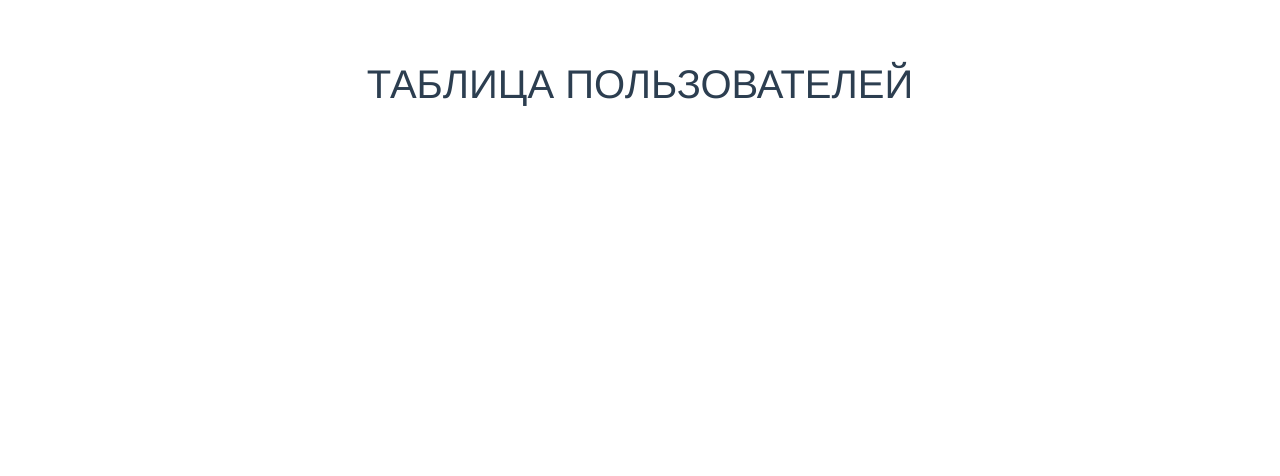
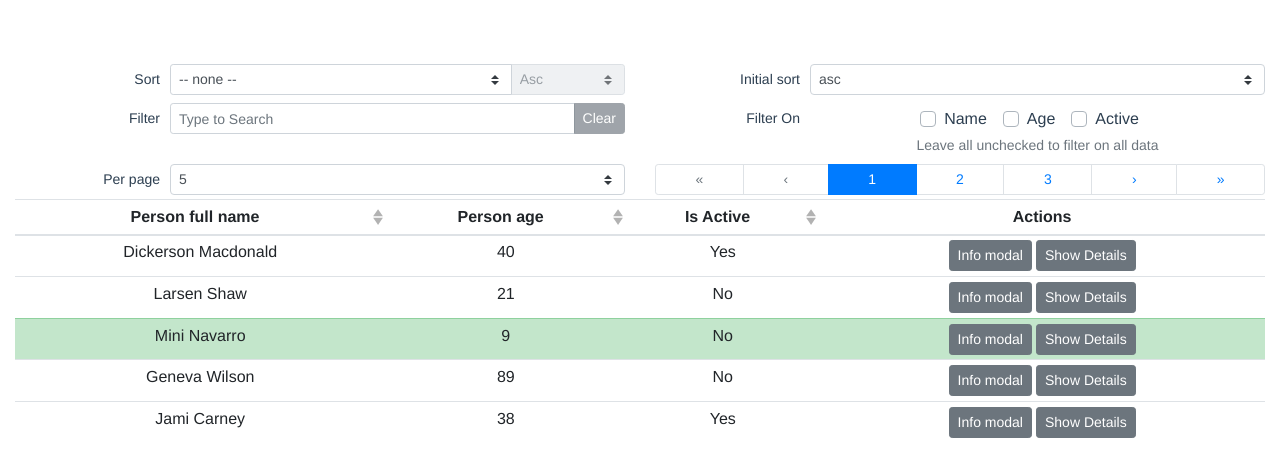
Before and after one commit to zawadzki2778/Empasoft_test, a Vue app: page /UserTable in a window 1280 px wide. Shown: the top 476 px of the page. Built offline with nearby package versions, Linux system fonts and the light colour scheme.

Commit message:
added table width filtration

```diff
--- a/src/pages/InputForm.vue
+++ b/src/pages/InputForm.vue
@@ -23,7 +23,6 @@
 </template>
 
 <script>
-
 export default {
   name: "InputForm",
   data() {
--- a/src/pages/UserTable.vue
+++ b/src/pages/UserTable.vue
@@ -1,11 +1,306 @@
 <template>
-  <div>
-    <h1> ТАБЛИЦА ПОЛЬЗОВАТЕЛЕЙ</h1>
-  </div>
+  <b-container fluid>
+    <!-- User Interface controls -->
+    <b-row>
+      <b-col lg="6" class="my-1">
+        <b-form-group
+          label="Sort"
+          label-for="sort-by-select"
+          label-cols-sm="3"
+          label-align-sm="right"
+          label-size="sm"
+          class="mb-0"
+          v-slot="{ ariaDescribedby }"
+        >
+          <b-input-group size="sm">
+            <b-form-select
+              id="sort-by-select"
+              v-model="sortBy"
+              :options="sortOptions"
+              :aria-describedby="ariaDescribedby"
+              class="w-75"
+            >
+              <template #first>
+                <option value="">-- none --</option>
+              </template>
+            </b-form-select>
+
+            <b-form-select
+              v-model="sortDesc"
+              :disabled="!sortBy"
+              :aria-describedby="ariaDescribedby"
+              size="sm"
+              class="w-25"
+            >
+              <option :value="false">Asc</option>
+              <option :value="true">Desc</option>
+            </b-form-select>
+          </b-input-group>
+        </b-form-group>
+      </b-col>
+
+      <b-col lg="6" class="my-1">
+        <b-form-group
+          label="Initial sort"
+          label-for="initial-sort-select"
+          label-cols-sm="3"
+          label-align-sm="right"
+          label-size="sm"
+          class="mb-0"
+        >
+          <b-form-select
+            id="initial-sort-select"
+            v-model="sortDirection"
+            :options="['asc', 'desc', 'last']"
+            size="sm"
+          ></b-form-select>
+        </b-form-group>
+      </b-col>
+
+      <b-col lg="6" class="my-1">
+        <b-form-group
+          label="Filter"
+          label-for="filter-input"
+          label-cols-sm="3"
+          label-align-sm="right"
+          label-size="sm"
+          class="mb-0"
+        >
+          <b-input-group size="sm">
+            <b-form-input
+              id="filter-input"
+              v-model="filter"
+              type="search"
+              placeholder="Type to Search"
+            ></b-form-input>
+
+            <b-input-group-append>
+              <b-button :disabled="!filter" @click="filter = ''"
+                >Clear</b-button
+              >
+            </b-input-group-append>
+          </b-input-group>
+        </b-form-group>
+      </b-col>
+
+      <b-col lg="6" class="my-1">
+        <b-form-group
+          v-model="sortDirection"
+          label="Filter On"
+          description="Leave all unchecked to filter on all data"
+          label-cols-sm="3"
+          label-align-sm="right"
+          label-size="sm"
+          class="mb-0"
+          v-slot="{ ariaDescribedby }"
+        >
+          <b-form-checkbox-group
+            v-model="filterOn"
+            :aria-describedby="ariaDescribedby"
+            class="mt-1"
+          >
+            <b-form-checkbox value="name">Name</b-form-checkbox>
+            <b-form-checkbox value="age">Age</b-form-checkbox>
+            <b-form-checkbox value="isActive">Active</b-form-checkbox>
+          </b-form-checkbox-group>
+        </b-form-group>
+      </b-col>
+
+      <b-col sm="5" md="6" class="my-1">
+        <b-form-group
+          label="Per page"
+          label-for="per-page-select"
+          label-cols-sm="6"
+          label-cols-md="4"
+          label-cols-lg="3"
+          label-align-sm="right"
+          label-size="sm"
+          class="mb-0"
+        >
+          <b-form-select
+            id="per-page-select"
+            v-model="perPage"
+            :options="pageOptions"
+            size="sm"
+          ></b-form-select>
+        </b-form-group>
+      </b-col>
+
+      <b-col sm="7" md="6" class="my-1">
+        <b-pagination
+          v-model="currentPage"
+          :total-rows="totalRows"
+          :per-page="perPage"
+          align="fill"
+          size="sm"
+          class="my-0"
+        ></b-pagination>
+      </b-col>
+    </b-row>
+
+    <!-- Main table element -->
+    <b-table
+      :items="items"
+      :fields="fields"
+      :current-page="currentPage"
+      :per-page="perPage"
+      :filter="filter"
+      :filter-included-fields="filterOn"
+      :sort-by.sync="sortBy"
+      :sort-desc.sync="sortDesc"
+      :sort-direction="sortDirection"
+      stacked="md"
+      show-empty
+      small
+      @filtered="onFiltered"
+    >
+      <template #cell(name)="row">
+        {{ row.value.first }} {{ row.value.last }}
+      </template>
+
+      <template #cell(actions)="row">
+        <b-button
+          size="sm"
+          @click="info(row.item, row.index, $event.target)"
+          class="mr-1"
+        >
+          Info modal
+        </b-button>
+        <b-button size="sm" @click="row.toggleDetails">
+          {{ row.detailsShowing ? "Hide" : "Show" }} Details
+        </b-button>
+      </template>
+
+      <template #row-details="row">
+        <b-card>
+          <ul>
+            <li v-for="(value, key) in row.item" :key="key">
+              {{ key }}: {{ value }}
+            </li>
+          </ul>
+        </b-card>
+      </template>
+    </b-table>
+
+    <!-- Info modal -->
+    <b-modal
+      :id="infoModal.id"
+      :title="infoModal.title"
+      ok-only
+      @hide="resetInfoModal"
+    >
+      <pre>{{ infoModal.content }}</pre>
+    </b-modal>
+  </b-container>
 </template>
 
 <script>
 export default {
   name: "UserTable",
-}
+  data() {
+    return {
+      items: [
+        {
+          isActive: true,
+          age: 40,
+          name: { first: "Dickerson", last: "Macdonald" },
+        },
+        { isActive: false, age: 21, name: { first: "Larsen", last: "Shaw" } },
+        {
+          isActive: false,
+          age: 9,
+          name: { first: "Mini", last: "Navarro" },
+          _rowVariant: "success",
+        },
+        { isActive: false, age: 89, name: { first: "Geneva", last: "Wilson" } },
+        { isActive: true, age: 38, name: { first: "Jami", last: "Carney" } },
+        { isActive: false, age: 27, name: { first: "Essie", last: "Dunlap" } },
+        { isActive: true, age: 40, name: { first: "Thor", last: "Macdonald" } },
+        {
+          isActive: true,
+          age: 87,
+          name: { first: "Larsen", last: "Shaw" },
+          _cellVariants: { age: "danger", isActive: "warning" },
+        },
+        { isActive: false, age: 26, name: { first: "Mitzi", last: "Navarro" } },
+        {
+          isActive: false,
+          age: 22,
+          name: { first: "Genevieve", last: "Wilson" },
+        },
+        { isActive: true, age: 38, name: { first: "John", last: "Carney" } },
+        { isActive: false, age: 29, name: { first: "Dick", last: "Dunlap" } },
+      ],
+      fields: [
+        {
+          key: "name",
+          label: "Person full name",
+          sortable: true,
+          sortDirection: "desc",
+        },
+        {
+          key: "age",
+          label: "Person age",
+          sortable: true,
+          class: "text-center",
+        },
+        {
+          key: "isActive",
+          label: "Is Active",
+          formatter: (value) => { // убрал  key, item
+            return value ? "Yes" : "No";
+          },
+          sortable: true,
+          sortByFormatted: true,
+          filterByFormatted: true,
+        },
+        { key: "actions", label: "Actions" },
+      ],
+      totalRows: 1,
+      currentPage: 1,
+      perPage: 5,
+      pageOptions: [5, 10, 15, { value: 100, text: "Show a lot" }],
+      sortBy: "",
+      sortDesc: false,
+      sortDirection: "asc",
+      filter: null,
+      filterOn: [],
+      infoModal: {
+        id: "info-modal",
+        title: "",
+        content: "",
+      },
+    };
+  },
+  computed: {
+    sortOptions() {
+      // Create an options list from our fields
+      return this.fields
+        .filter((f) => f.sortable)
+        .map((f) => {
+          return { text: f.label, value: f.key };
+        });
+    },
+  },
+  mounted() {
+    // Set the initial number of items
+    this.totalRows = this.items.length;
+  },
+  methods: {
+    info(item, index, button) {
+      this.infoModal.title = `Row index: ${index}`;
+      this.infoModal.content = JSON.stringify(item, null, 2);
+      this.$root.$emit("bv::show::modal", this.infoModal.id, button);
+    },
+    resetInfoModal() {
+      this.infoModal.title = "";
+      this.infoModal.content = "";
+    },
+    onFiltered(filteredItems) {
+      // Trigger pagination to update the number of buttons/pages due to filtering
+      this.totalRows = filteredItems.length;
+      this.currentPage = 1;
+    },
+  },
+};
 </script>
```
